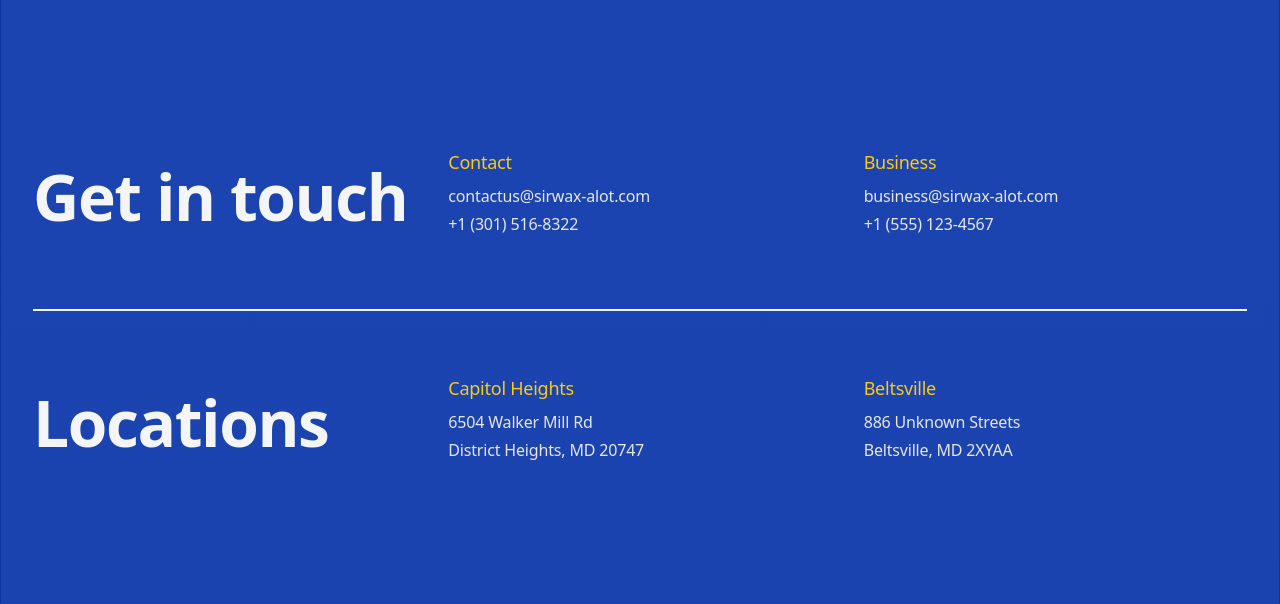
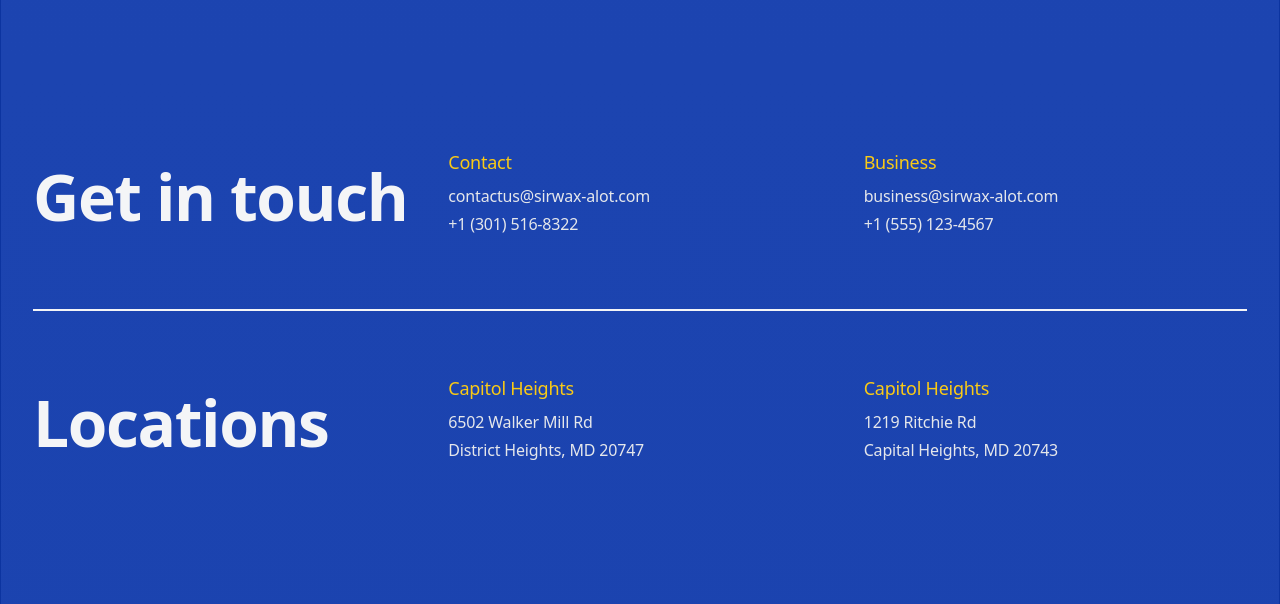
Before and after one commit to masterthepixel/sirwaxalaot, a website: page public/index.html in a window 1280 px wide. Shown: the part 10084-10688 px from the top of the page. Drawn offline with nearby package versions, Linux system fonts and the light colour scheme; animation ran at ten frames a second; a web font is replaced by a local one.

Commit message:
Update index.html

```diff
--- a/public/index.html
+++ b/public/index.html
@@ -2169,7 +2169,7 @@
                 </h4>
                 <div class="mt-2 leading-6 text-gray-200 text-inter-base">
                   <p>
-                    6504 Walker Mill Rd
+                    6502 Walker Mill Rd
                   </p>
                   <p class="mt-1">
                     District Heights, MD 20747
@@ -2178,14 +2178,14 @@
               </div>
               <div>
                 <h4 class="font-medium leading-6 text-yellow-300 text-inter-lg">
-                  Beltsville
+                  Capitol Heights
                 </h4>
                 <div class="mt-2 leading-6 text-gray-200 text-inter-base">
                   <p>
-                    886 Unknown Streets
+                    1219 Ritchie Rd
                   </p>
                   <p class="mt-1">
-                    Beltsville, MD 2XYAA
+                    Capital Heights, MD 20743
                   </p>
                 </div>
               </div>
```
